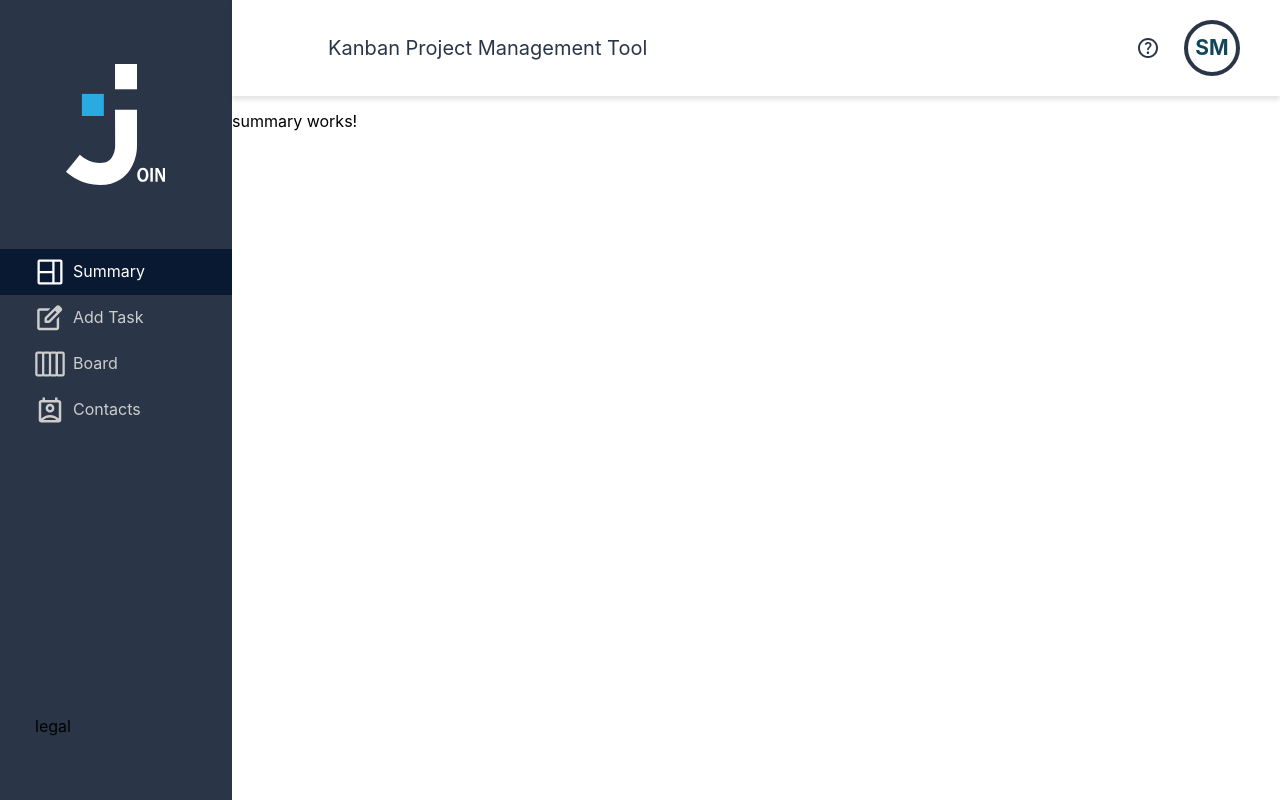
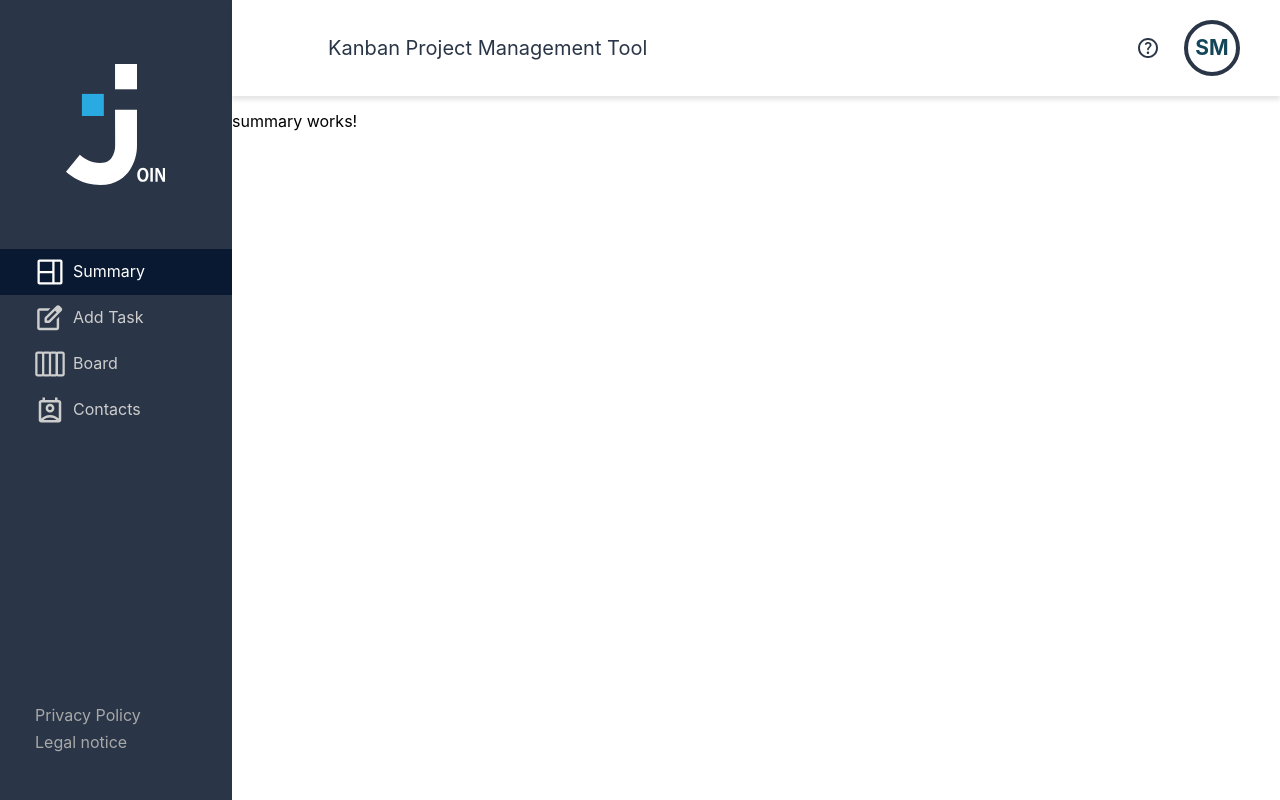
Before and after one commit to kamycoding/join-kanban, an Angular app: page /summary in a window 1280 px wide. Built offline with nearby package versions, Linux system fonts and the light colour scheme; a web font is replaced by a local one.

Commit message:
feat: legal and privacy

```diff
--- a/src/app/layout/sidebar/sidebar.html
+++ b/src/app/layout/sidebar/sidebar.html
@@ -18,6 +18,15 @@
   </div>
 
   <div class="sidebar__legal">
-    <p>legal</p>
+    @for (link of legalLinks; track link.path) {
+      <a
+        class="sidebar__legal-link"
+        [routerLink]="link.path"
+        routerLinkActive="active"
+        ariaCurrentWhenActive="page"
+      >
+        {{ link.label }}
+      </a>
+    }
   </div>
 </nav>
--- a/src/app/layout/sidebar/sidebar.scss
+++ b/src/app/layout/sidebar/sidebar.scss
@@ -66,8 +66,32 @@ nav {
 }
 
 .sidebar__legal {
+  display: flex;
+  flex-direction: column;
+  gap: var(--space-2);
+
   margin-top: auto;
   padding-inline: var(--space-8);
+}
+
+.sidebar__legal-link {
+  // #42526E from the Figma spec is unreadable on the #2A3647 sidebar (1.4:1),
+  // so the secondary links use the icon grey instead - same family, 4.9:1.
+  color: var(--color-icon);
+  font-size: var(--font-size-body);
+  text-decoration: none;
+  transition: color var(--transition);
+
+  &:hover,
+  &.active {
+    color: var(--color-accent);
+  }
+
+  &:focus-visible {
+    outline: 2px solid var(--color-accent);
+    outline-offset: var(--space-1);
+    border-radius: var(--radius-sm);
+  }
 }
 
 // ---------------------------------------------------------------------------
--- a/src/app/layout/sidebar/sidebar.ts
+++ b/src/app/layout/sidebar/sidebar.ts
@@ -14,4 +14,9 @@ export class Sidebar {
     { path: '/board', label: 'Board', icon: 'icon-board' },
     { path: '/contacts', label: 'Contacts', icon: 'icon-contacts' },
   ];
+
+  readonly legalLinks = [
+    { path: '/privacy-policy', label: 'Privacy Policy' },
+    { path: '/legal-notice', label: 'Legal notice' },
+  ];
 }
```
